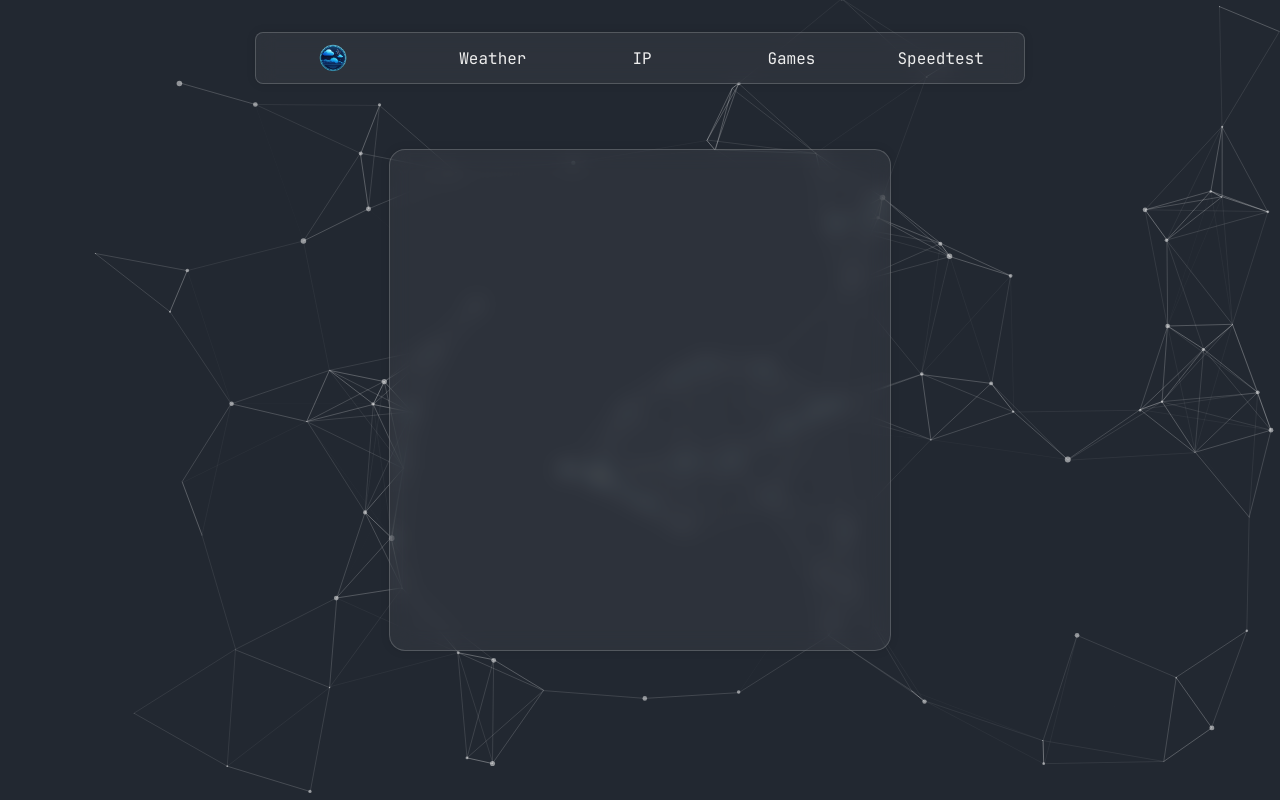
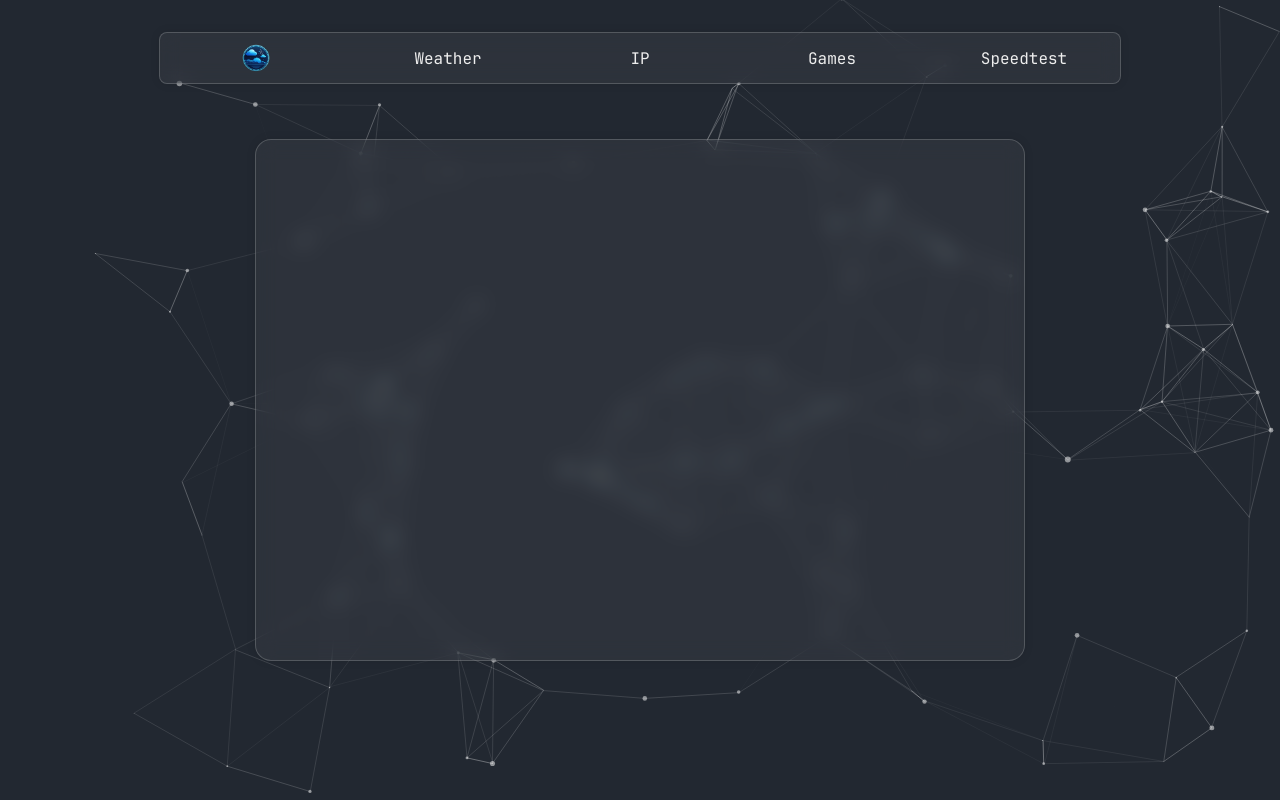
Before and after one commit to SaolGhra/Atmosify, a PHP site: page / in a window 1280 px wide. Run offline with PHP 8.4, Linux system fonts and the light colour scheme.

Commit message:
1.3.4
Added: Styling for the weather elements creating a more organised feel.
Fixed: Header overflow on most desktop devices.

```diff
--- a/styles/styles.css
+++ b/styles/styles.css
@@ -6,7 +6,7 @@
 :root {
   --black: #222831;
   --gray: #31363f;
-  --teal: #76abae;
+  --blue: #0f3665;
   --white: #eeeeee;
 }
 
@@ -38,7 +38,8 @@ header {
   position: fixed;
   margin-top: 32px;
   z-index: 100;
-  width: 60vw;
+  max-width: 75vw;
+  width: 100%;
   height: 50px;
   background-color: rgba(238, 238, 238, 0.05);
   backdrop-filter: blur(10px);
@@ -79,7 +80,6 @@ header section#right nav ul {
 
 header section#right nav ul li {
   padding: 16px;
-  width: 100px;
   text-align: center;
   position: relative;
   display: flex;
@@ -91,8 +91,7 @@ header section#right nav ul li p {
 }
 
 header section#right nav ul a {
-  height: max-content;
-  width: max-content;
+  flex: 1;
   color: var(--white);
   text-decoration: none;
   transition: scale 100ms ease-in-out, border 100ms ease-in-out;
@@ -116,31 +115,33 @@ header section#right nav ul a:hover {
 }
 
 .glass-container {
-  width: 500px;
-  height: 500px;
+  max-width: 60vw;
+  max-height: 65vh;
+  width: 100%;
+  height: 100%;
   background-color: rgba(238, 238, 238, 0.05);
   backdrop-filter: blur(10px);
   -webkit-backdrop-filter: blur(10px);
   border-radius: 16px;
   border: 1px solid rgba(238, 238, 238, 0.2);
   box-shadow: 0 0 10px rgba(0, 0, 0, 0.1);
+  display: flex;
+  flex-direction: column;
 }
 
-.glass-container p {
-  display: block;
+.glass-container  * {
+  display: flex;
+  justify-content: center;
+  align-items: center;
+  flex: 1;
+  color: var(--white);
+}
+
+/* .glass-container p {
+  display: flex;
+  justify-content: center;
+  align-items: center;
   padding: 8px;
-  border-radius: 16px;
-  background-color: var(--teal);
   color: var(--white);
   text-align: center;
-  margin-top: 16px;
-  position: relative;
-  top: 50%;
-  left: 50%;
-  transform: translate(-50%, -50%);
-  /* Add the following properties to stack the bubbles vertically */
-  margin-top: 8px;
-  top: 5vh;
-  bottom: 0;
-  width: 50%;
-}
+} */
```
